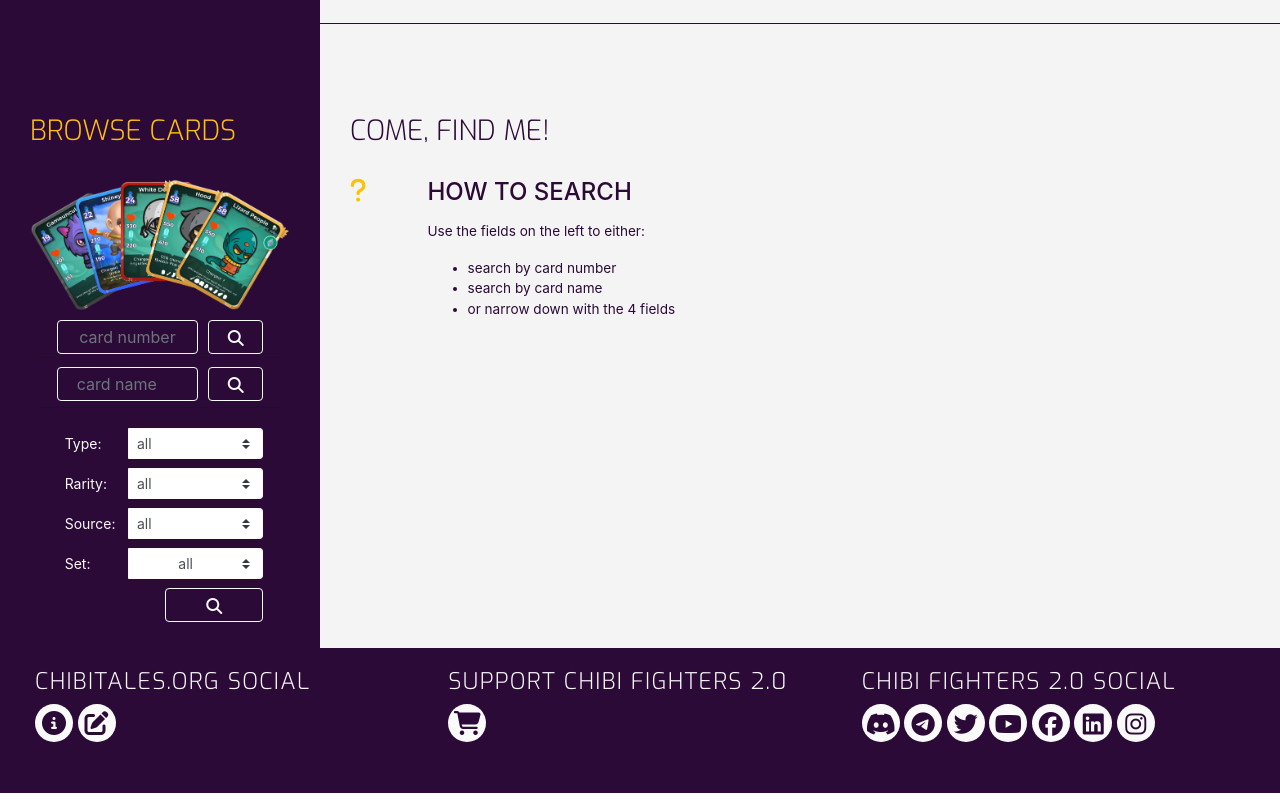
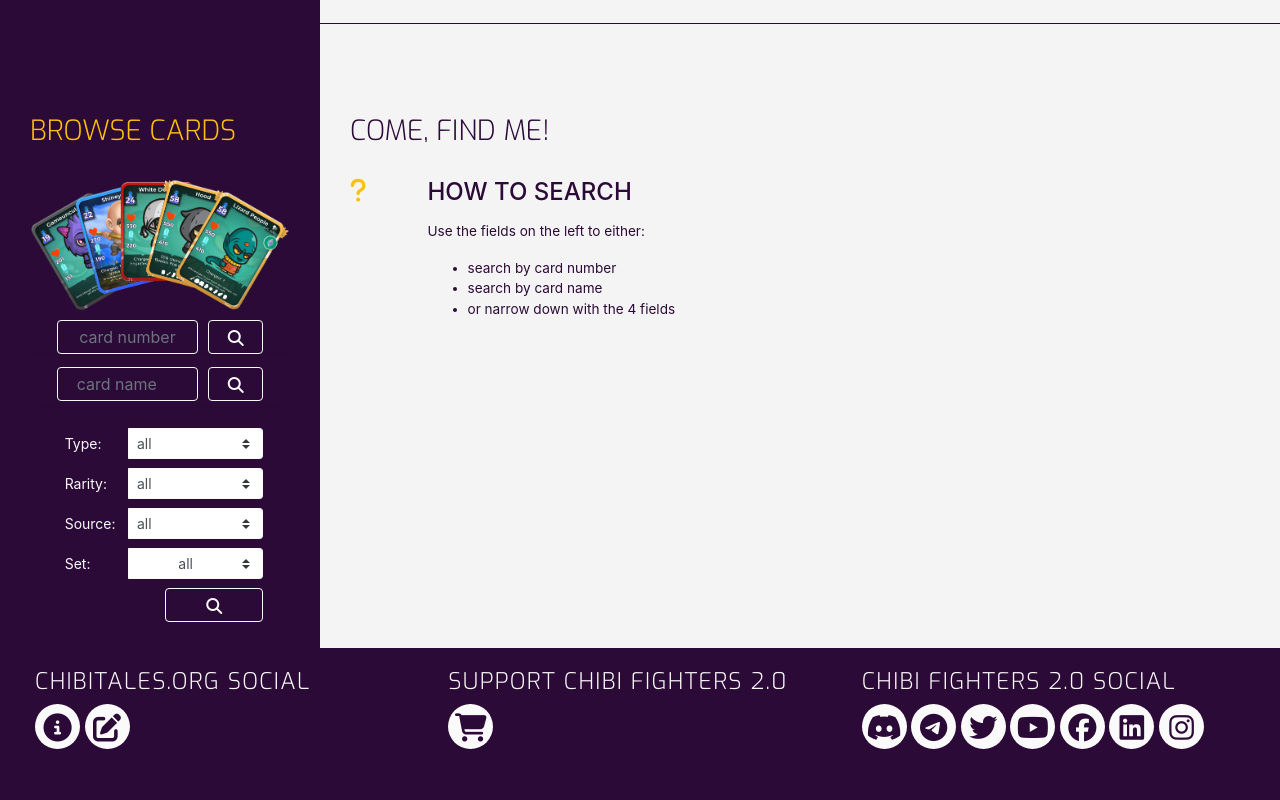
Before and after one commit to Code-Institute-Submissions/RaphaelRohner-chibitales.org_milestoneproject2, a plain HTML site: page index.html in a window 1280 px wide. Shown: the part 3093-3893 px from the top of the page. Drawn offline with nearby package versions, Linux system fonts and the light colour scheme.

Commit message:
social media icons changed to vw / em values

```diff
--- a/assets/css/style.css
+++ b/assets/css/style.css
@@ -308,12 +308,12 @@ footer{
 }
 
 .social-icons {
-    width: 25px;
-    height: 25px;
-    padding: 8px 0;
+    font-size: 6vw;
+    width: 1.6em;
+    height: 1.6em;
+    padding: 0.6em 0;
     border-radius: 50%;
-    font-size: 16px;
-    line-height: 10px;
+    line-height: 0.5em;
     text-align: center;
     color: #2c0a37;
     background: #fafafa;
@@ -389,6 +389,10 @@ footer{
 
     .general-sub{
         font-size:1.4vw;
+    }
+
+    .social-icons {
+        font-size: 1.8vw;
     }
 }
 
@@ -468,11 +472,7 @@ footer{
     }
 
     .social-icons {
-        width: 38px;
-        height: 38px;
-        padding: 12px 0;
-        font-size: 24px;
-        line-height: 15px;
+        font-size: 2.2vw;
     }
 
     .general-sub{
```
